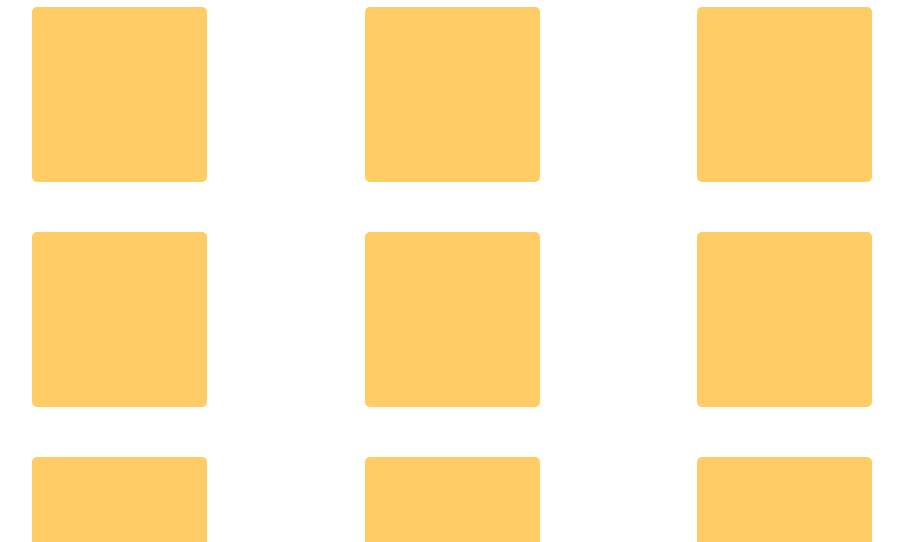
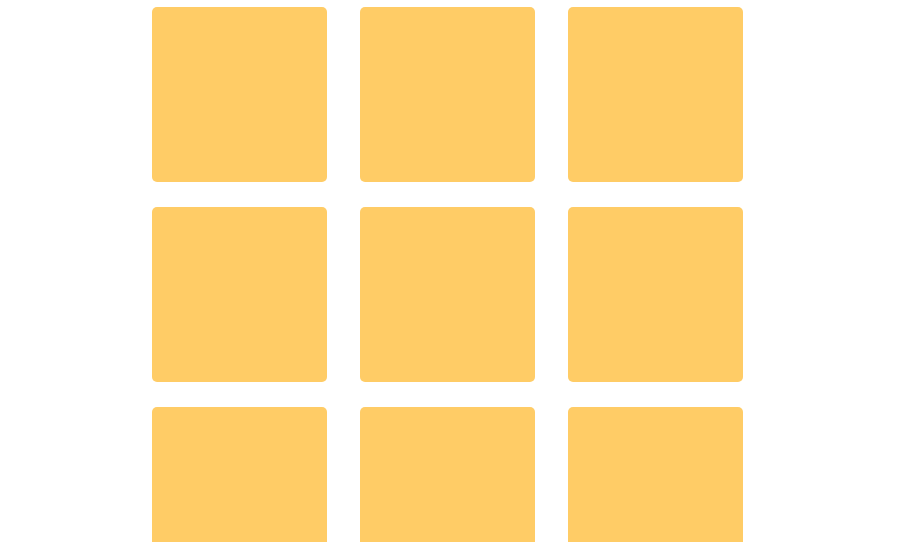
Before and after one commit to chalkworks/waffle, a plain HTML site: page community.html in a window 1280 px wide. Shown: the part 258-800 px from the top of the page, without its empty margins (188-1091 px from the left). Drawn offline with nearby package versions, Linux system fonts and the light colour scheme.

Commit message:
even spacing

```diff
--- a/css/community.css
+++ b/css/community.css
@@ -1,6 +1,6 @@
 .container {
 	margin-top: 10%;
-	min-width: 800px;
+	max-width: 600px;
 }
 
 .nav {
@@ -8,20 +8,19 @@
 }
 
 .community .row {
-	margin-bottom: 50px;
+	margin-bottom: 25px;
 }
 
 .profile {
 	width: 175px;
 	height: 175px;
-	margin: auto;
 	border-radius: 5px;
 	background-color: #ffcc66;
-	transition: box-shadow .1s;
+	transition: box-shadow .15s;
 }
 
 .profile:hover {
-	box-shadow: 0 0 20px rgba(33,33,33,.2);
+	box-shadow: 0px 10px 40px rgba(10, 10, 10, .15);
 }
 
 @media screen and (max-width:400px) {
```
